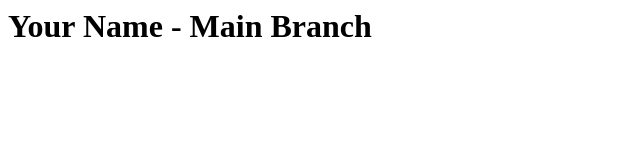
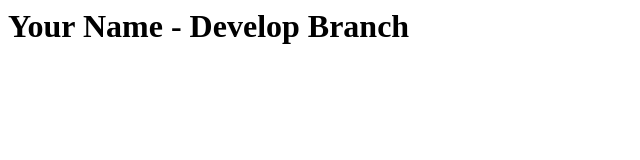
Before and after one commit to amohaimin278-sketch/RegNo-portfolio, a plain HTML site: page index.html in a window 1280 px wide. Shown: the whole page, without its empty margins (0-640 px from the left). Drawn offline with Linux system fonts and the light colour scheme.

Commit message:
Update title in develop

```diff
--- a/index.html
+++ b/index.html
@@ -1 +1 @@
-<h1>Your Name - Main Branch</h1>
+<h1>Your Name - Develop Branch</h1>
```
